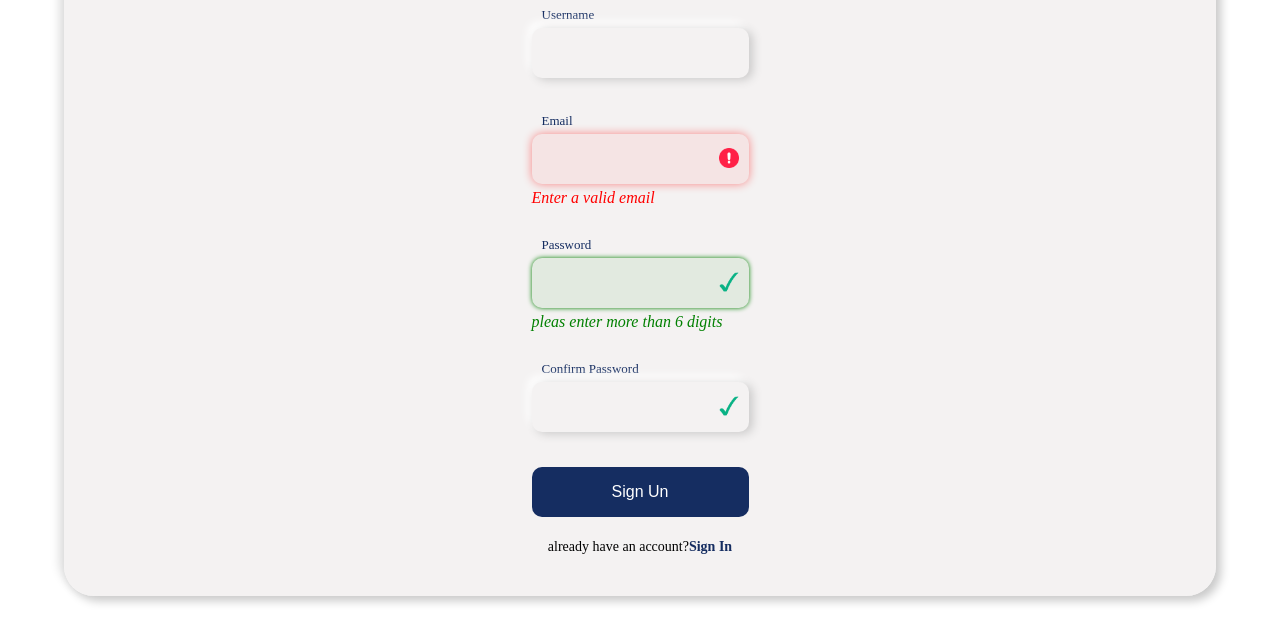
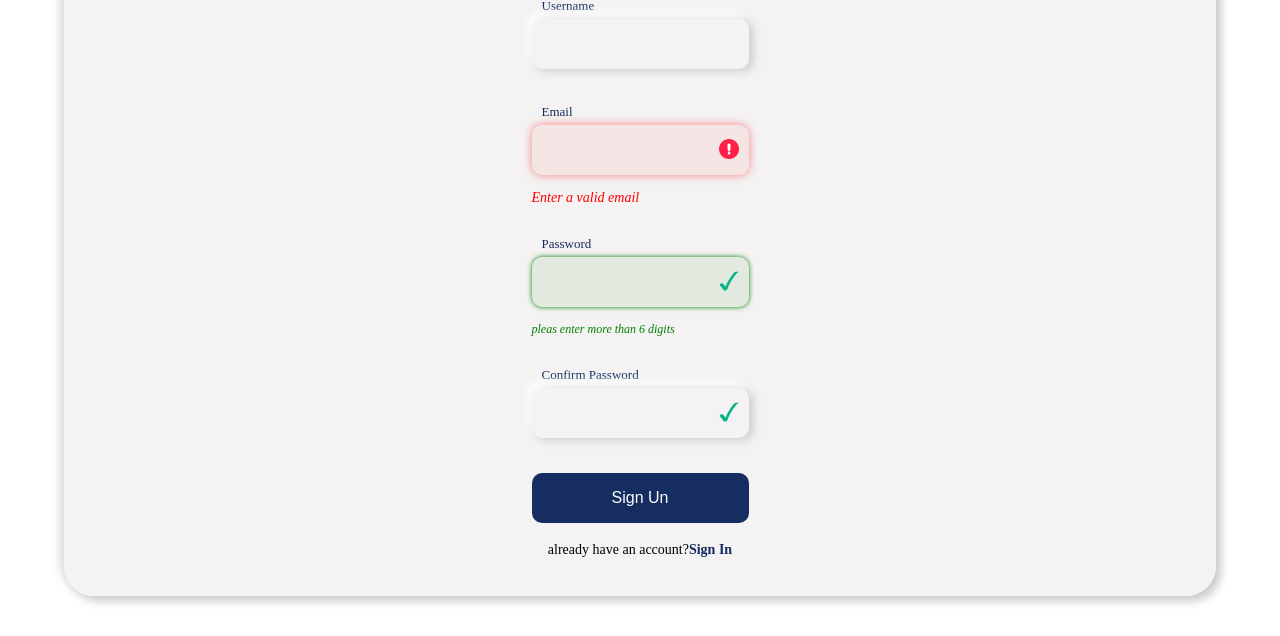
Before and after one commit to john1yahya/login-page, a plain HTML site: page create-account.html in a window 1280 px wide. Shown: the part 164-800 px from the top of the page. Drawn offline with Linux system fonts and the light colour scheme.

Commit message:
change the style of the input in sign up page

```diff
--- a/create-account.html
+++ b/create-account.html
@@ -31,7 +31,8 @@
                 <input type="email" id="create-email" class="create-email notValid" required>
                 <i class="icons">
                     <img src="assets/icons/exclamation.png" class="icon">
-                    <p style="color: red;">Enter a valid email</p>
+                    <p style="color: red; margin-top: 10px;
+                    font-size: 14px;">Enter a valid email</p>
                 </i>
 
             </div>
@@ -40,7 +41,7 @@
                 <input type="password" id="create-password" class="create-password valid" required>
                 <i class="icons">
                     <img src="assets/icons/check.png" class="icon">
-                    <p style="color: green;">pleas enter more than 6 digits</p>
+                    <p style="color: green; margin-top: 10px;font-size: 12px;">pleas enter more than 6 digits</p>
                 </i>
             </div>
 
```
